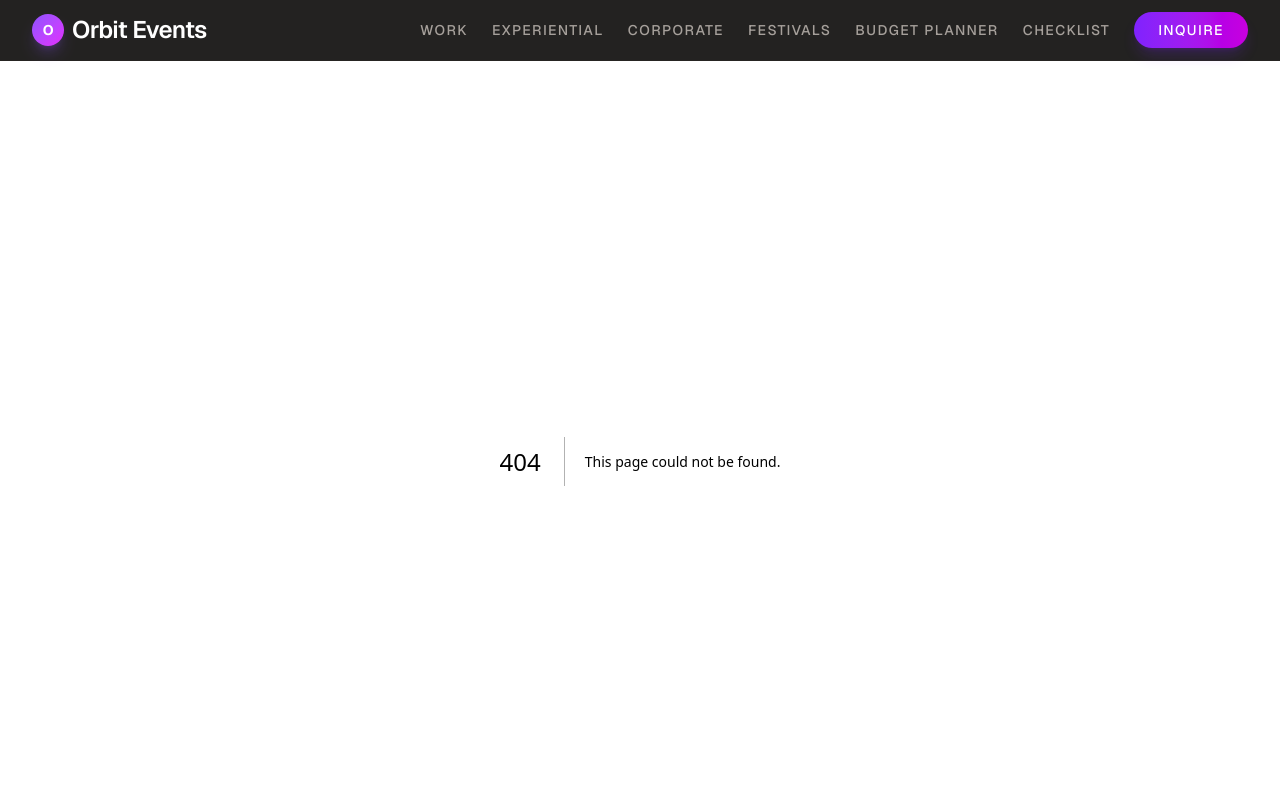
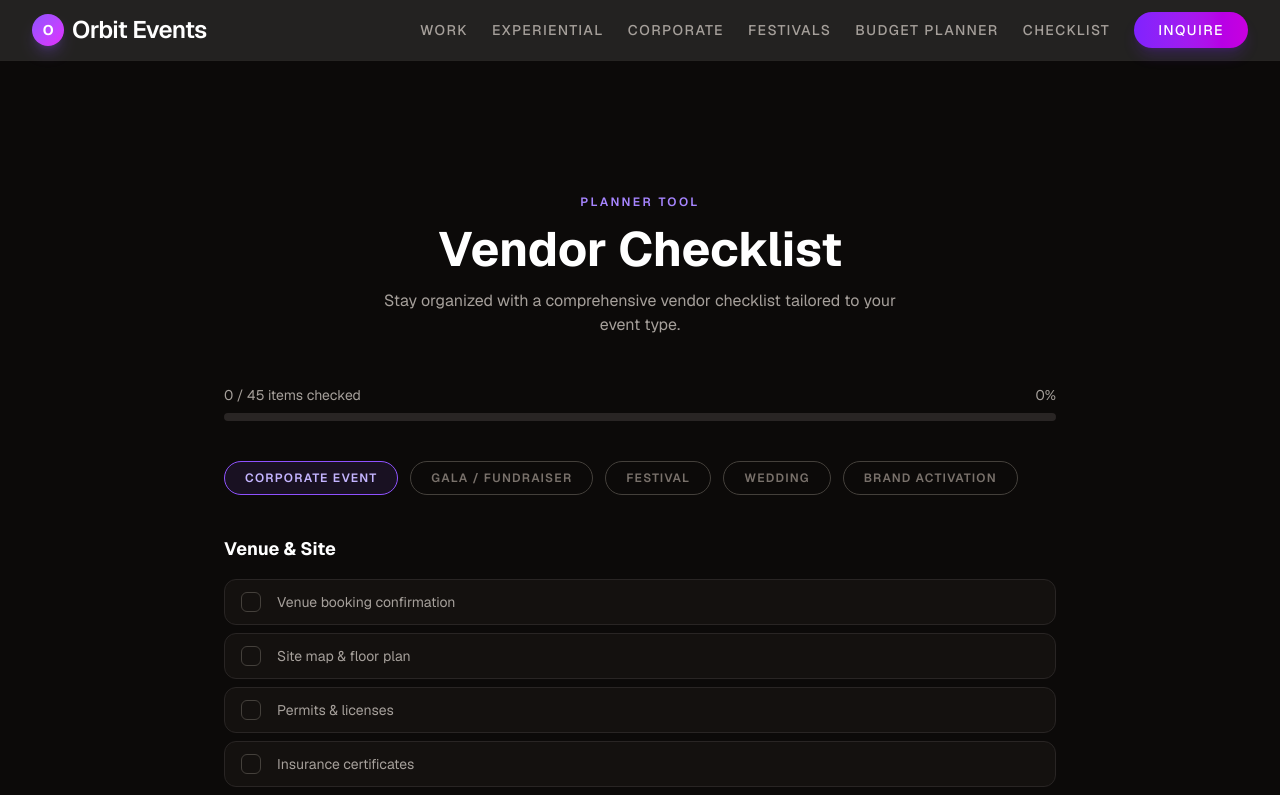
Before and after one commit to anas-khan-antimatter/mkt-orbit-events, a Next.js app in the folder orbit-events/: page /vendor-checklist in a window 1280 px wide. Before the commit this address had no page. Shown: the top 795 px of the page. Built offline with nearby package versions, Linux system fonts and the light colour scheme.

Commit message:
antimatter: checkpoint c-1790732972231-maddm

```diff
--- /dev/null
+++ b/orbit-events/src/app/vendor-checklist/page.tsx
@@ -0,0 +1,151 @@
+"use client";
+
+import { useState } from "react";
+
+const vendorCategories: Record<string, { label: string; items: string[] }> = {
+  venue: {
+    label: "Venue & Site",
+    items: ["Venue booking confirmation", "Site map & floor plan", "Permits & licenses", "Insurance certificates", "Accessibility assessment", "Parking & transport plan", "Weather contingency plan"],
+  },
+  av: {
+    label: "AV / Lighting / Tech",
+    items: ["Sound system & microphones", "Lighting design & fixtures", "LED screens / projection", "Video playback & switcher", "WiFi / network infrastructure", "Power distribution & generators", "Technical director"],
+  },
+  catering: {
+    label: "Catering & F&B",
+    items: ["Menu tasting & finalization", "Catering staff count", "Dietary restriction plan", "Bar service & beverage menu", "Linen, glassware & flatware", "Waste management & compost"],
+  },
+  decor: {
+    label: "Decor & Design",
+    items: ["Floral arrangements", "Furniture rental (tables, chairs, lounge)", "Signage & wayfinding", "Tabletop decor (centerpieces, place settings)", "Draping & fabric installation", "Custom branded elements"],
+  },
+  talent: {
+    label: "Entertainment & Talent",
+    items: ["Live band / DJ booking", "MC / host confirmation", "Performer tech riders", "Green room hospitality", "Rehearsal schedule", "Backline equipment"],
+  },
+  production: {
+    label: "Production & Staffing",
+    items: ["Event manager / producer", "Stage manager", "Security team", "Volunteer coordinator", "Registration / check-in staff", "Cleanup crew", "First aid / medical staff"],
+  },
+  photo: {
+    label: "Photo / Video / Content",
+    items: ["Photographer booking", "Videographer & editor", "Drone / aerial footage", "Photo booth / selfie station", "Livestream setup", "Social media coverage team"],
+  },
+};
+
+export default function VendorChecklistPage() {
+  const [eventCategory, setEventCategory] = useState("corporate");
+  const [checked, setChecked] = useState<Set<string>>(new Set());
+
+  const toggleCheck = (item: string) => {
+    const next = new Set(checked);
+    if (next.has(item)) next.delete(item);
+    else next.add(item);
+    setChecked(next);
+  };
+
+  const totalItems = Object.values(vendorCategories).reduce(
+    (sum, cat) => sum + cat.items.length,
+    0,
+  );
+  const completed = checked.size;
+
+  return (
+    <div className="min-h-screen bg-stone-950 py-24 sm:py-32">
+      <div className="mx-auto max-w-4xl px-4 sm:px-6 lg:px-8">
+        <div className="mb-12 text-center">
+          <span className="text-xs font-semibold uppercase tracking-[0.2em] text-violet-400">
+            Planner Tool
+          </span>
+          <h1 className="mt-3 text-4xl font-bold text-white sm:text-5xl">
+            Vendor Checklist
+          </h1>
+          <p className="mx-auto mt-4 max-w-lg text-stone-400">
+            Stay organized with a comprehensive vendor checklist tailored to your event type.
+          </p>
+        </div>
+
+        {/* Progress bar */}
+        <div className="mb-10">
+          <div className="flex items-center justify-between text-sm text-stone-400">
+            <span>
+              {completed} / {totalItems} items checked
+            </span>
+            <span>{totalItems > 0 ? Math.round((completed / totalItems) * 100) : 0}%</span>
+          </div>
+          <div className="mt-2 h-2 w-full overflow-hidden rounded-full bg-stone-800">
+            <div
+              className="h-full rounded-full bg-gradient-to-r from-violet-500 to-fuchsia-500 transition-all duration-500"
+              style={{ width: `${totalItems > 0 ? (completed / totalItems) * 100 : 0}%` }}
+            />
+          </div>
+        </div>
+
+        {/* Event category selector */}
+        <div className="mb-10 flex flex-wrap gap-3">
+          {[
+            { id: "corporate", label: "Corporate Event" },
+            { id: "gala", label: "Gala / Fundraiser" },
+            { id: "festival", label: "Festival" },
+            { id: "wedding", label: "Wedding" },
+            { id: "activation", label: "Brand Activation" },
+          ].map((cat) => (
+            <button
+              key={cat.id}
+              onClick={() => {
+                setEventCategory(cat.id);
+                setChecked(new Set());
+              }}
+              className={`rounded-full border px-5 py-2 text-xs font-semibold uppercase tracking-widest transition-all ${
+                eventCategory === cat.id
+                  ? "border-violet-500 bg-violet-500/10 text-violet-300"
+                  : "border-stone-700 text-stone-500 hover:border-stone-600"
+              }`}
+            >
+              {cat.label}
+            </button>
+          ))}
+        </div>
+
+        {/* Checklist */}
+        <div className="space-y-8">
+          {Object.entries(vendorCategories).map(([key, cat]) => (
+            <div key={key}>
+              <h2 className="mb-4 text-lg font-bold text-white">{cat.label}</h2>
+              <div className="space-y-2">
+                {cat.items.map((item) => {
+                  const id = `${key}--${item}`;
+                  const isChecked = checked.has(id);
+                  return (
+                    <button
+                      key={id}
+                      onClick={() => toggleCheck(id)}
+                      className={`flex w-full items-center gap-4 rounded-xl border px-4 py-3 text-left text-sm transition-all ${
+                        isChecked
+                          ? "border-violet-500/50 bg-violet-500/5 text-stone-300"
+                          : "border-stone-800 bg-stone-900/50 text-stone-400 hover:border-stone-700"
+                      }`}
+                    >
+                      <span
+                        className={`flex h-5 w-5 shrink-0 items-center justify-center rounded-md border text-xs transition-all ${
+                          isChecked
+                            ? "border-violet-500 bg-violet-500 text-white"
+                            : "border-stone-700 bg-transparent"
+                        }`}
+                      >
+                        {isChecked ? "✓" : ""}
+                      </span>
+                      <span className={isChecked ? "line-through opacity-60" : ""}>
+                        {item}
+                      </span>
+                    </button>
+                  );
+                })}
+              </div>
+            </div>
+          ))}
+        </div>
+      </div>
+    </div>
+  );
+}
```
